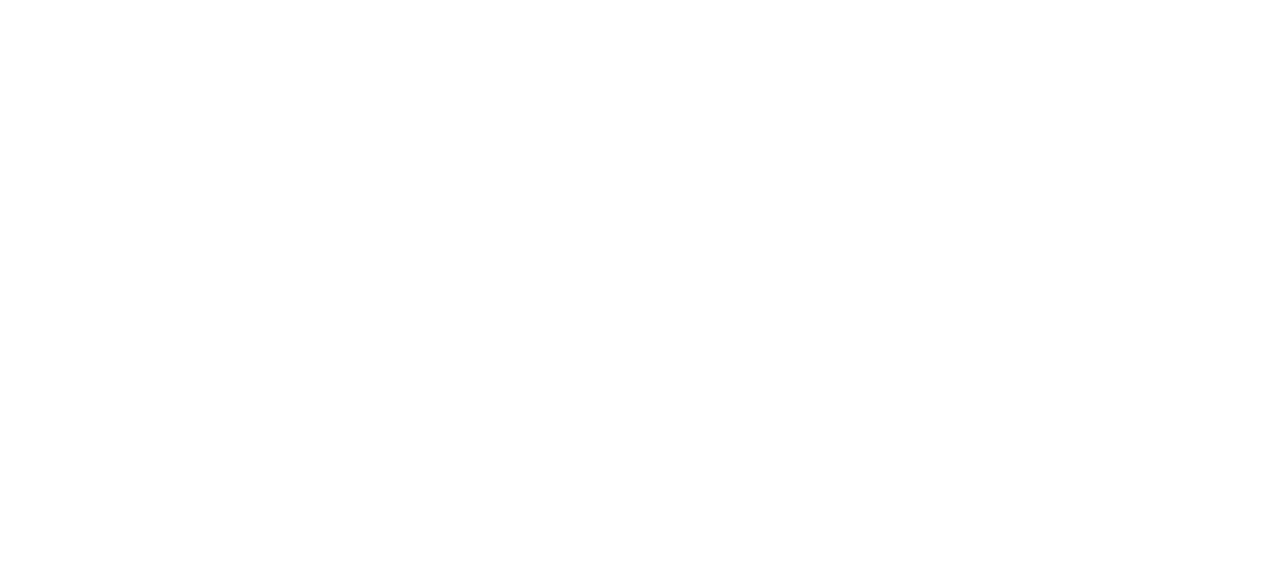
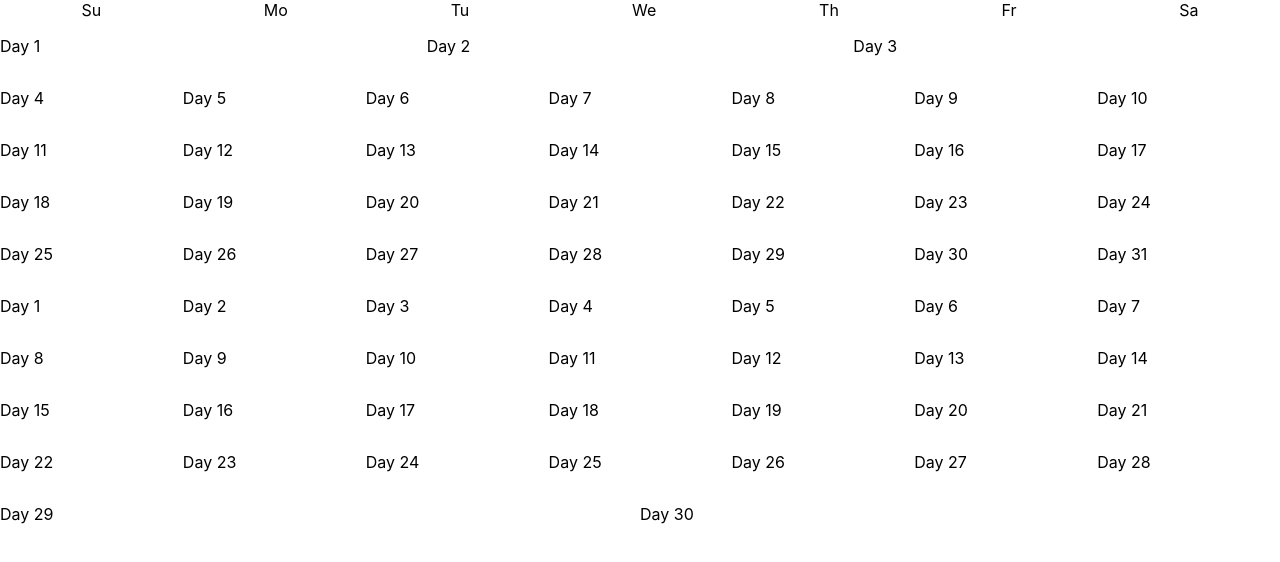
Before and after one commit to unendlichkeit/react-planner-app, a React (Create React App) app: page / in a window 1280 px wide. Shown: the top 562 px of the page. Built offline with nearby package versions, Linux system fonts and the light colour scheme.

Commit message:
facut logica basic pt calendar + display rudimentar

```diff
--- a/src/App.js
+++ b/src/App.js
@@ -25,6 +25,10 @@ console.log(days);
     let tempArr = [];
     for(let i =0; i<days.length; i++)
     {
+      //set id for each day object
+      days[i].id = i+1;
+
+      //if day!=0, push object to temporary array, else push the whole temp array
       if(days[i].day !== 0) {
         tempArr.push(days[i]);
         // console.log(tempArr);
@@ -39,15 +43,18 @@ console.log(days);
 
     return (
       <div>
+        <div className="calendarHeader" style={{'display':'flex', 'justifyContent': 'space-around'}}>
+          <div>Su</div>
+          <div>Mo</div>
+          <div>Tu</div>
+          <div>We</div>
+          <div>Th</div>
+          <div>Fr</div>
+          <div>Sa</div>
+        </div>
         {
-          newArr.map(row => (
-            <DivRow>
-              {
-                row.map(days => (
-                  <DayBox day={days.date} />
-                ))
-              }
-            </DivRow>
+          newArr.map((row, index) => (
+            <DivRow key={index} rowData={row} firstLast={ index==0 ? 'first' : index==newArr.length-1 ? 'last' : '' }/>
           ))
           // days.map(day => (<DayBox day={day.date}/>))
         }
--- /dev/null
+++ b/src/components/days/DayRow.scss
@@ -0,0 +1,16 @@
+.divRow {
+    display: flex;
+    justify-content: space-around;
+
+    &.first {
+        justify-content: flex-end;
+    }
+
+    &.last {
+        justify-content: flex-start;
+    }
+
+    div {
+        flex: 1 1 200px;
+    }
+}
--- a/src/components/days/DivRow.js
+++ b/src/components/days/DivRow.js
@@ -1,9 +1,15 @@
 import React from 'react';
+import DayBox from './DayBox';
+import './DayRow.scss';
 
-const DivRow = () => {
+const DivRow = ({rowData, firstLast}) => {
     return (
-        <div>
-
+        <div className={`divRow ${firstLast}`}>
+            {
+                rowData.map(days => (
+                    <DayBox key={days.id} day={days.date} />
+                ))
+            }
         </div>
     )
 };
```
Also changed, not shown: package.json (+6 -1 lines), 1 other file (tests, documents, lock files or other folders).
